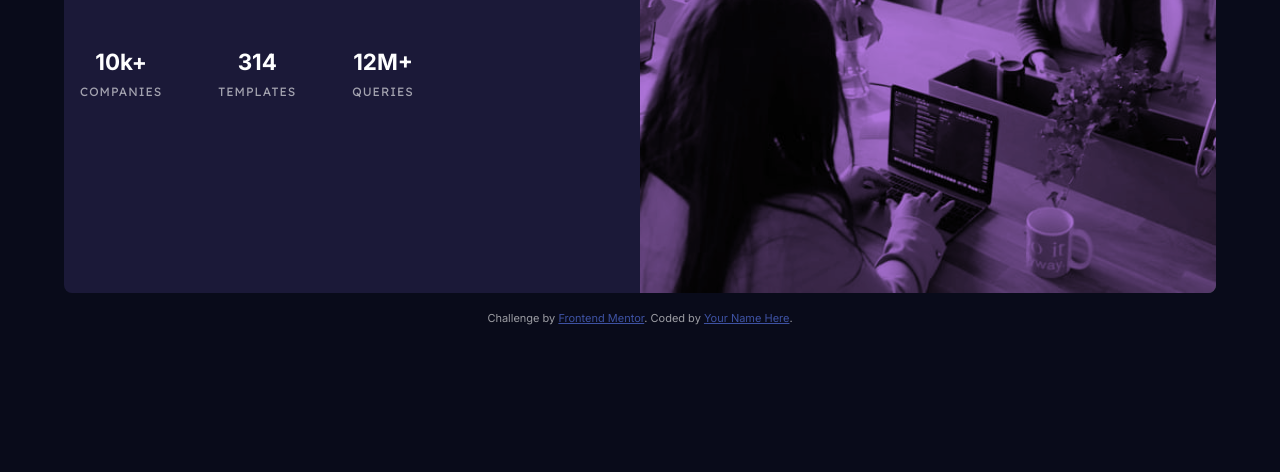
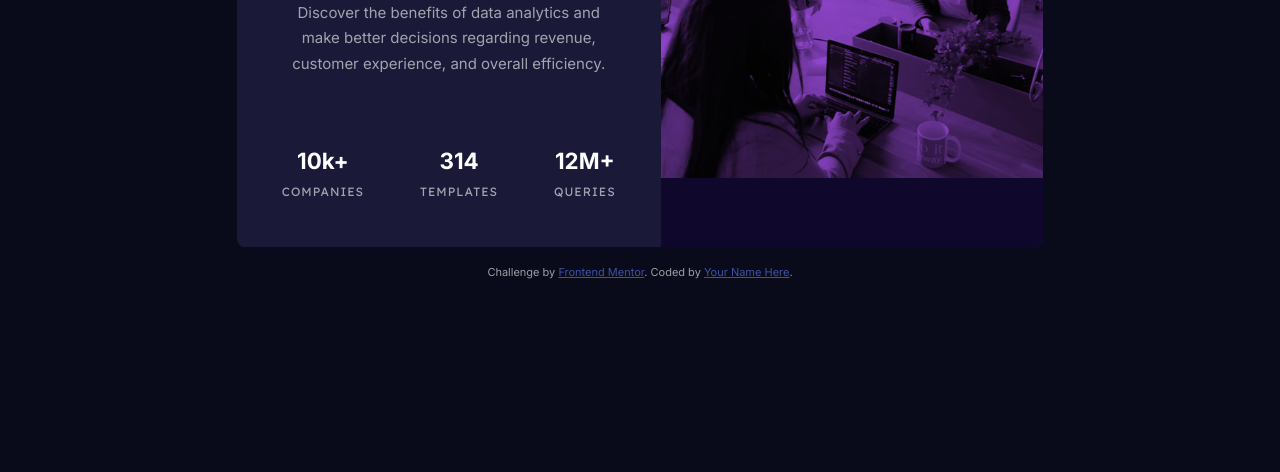
Before and after one commit to dedo-dev/stats-preview-card-component, a plain HTML site: page index.html in a window 1280 px wide. Shown: the part 328-800 px from the top of the page. Drawn offline with Linux system fonts and the light colour scheme.

Commit message:
Update style.css

```diff
--- a/style.css
+++ b/style.css
@@ -64,10 +64,8 @@ body {
 
 /* Grid Card Wrapper */
 .card-wrapper {
-  /* display: grid; */
   width: 90%;
-  /* max-width: 23rem; */
-  /* grid-template-columns:  minmax(300px, 400px); */
+  max-width: 21rem;
   margin: 0 auto;
   background: var(--clr-bg-card);
   text-align: center;
@@ -82,12 +80,12 @@ body {
 
 .card__image::after,
 .card__image::before {
-  content: " ";
+  content: "";
   position: absolute;
   inset: 0;
   background: var(--clr-accent);
   mix-blend-mode: multiply;
-  opacity: .5;
+  opacity: .75;
 }
 
 /* Typography Heading & Paragraph*/
@@ -135,7 +133,7 @@ body {
 @media (min-width: 56.26em) {
 
   .card-wrapper {
-  /* max-width: 90rem; */
+   max-width: 56rem;
    display: grid;
    grid-template-columns: 1fr 1fr;
   }
@@ -146,6 +144,7 @@ body {
 
   .card__content {
     grid-row: 1;
+    padding: 3em;
   }
 
   .card__heading {
```
